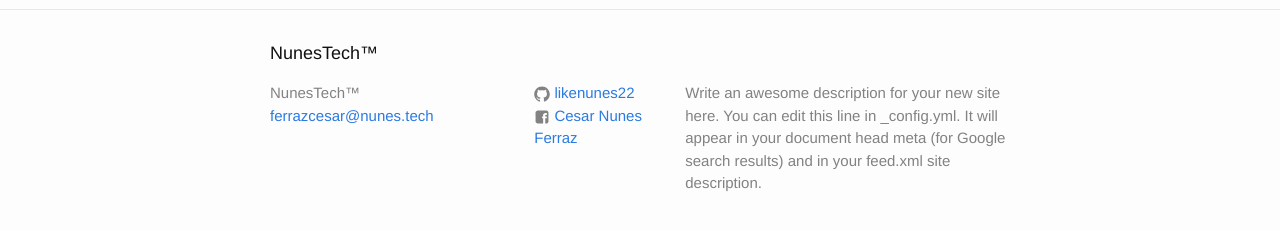
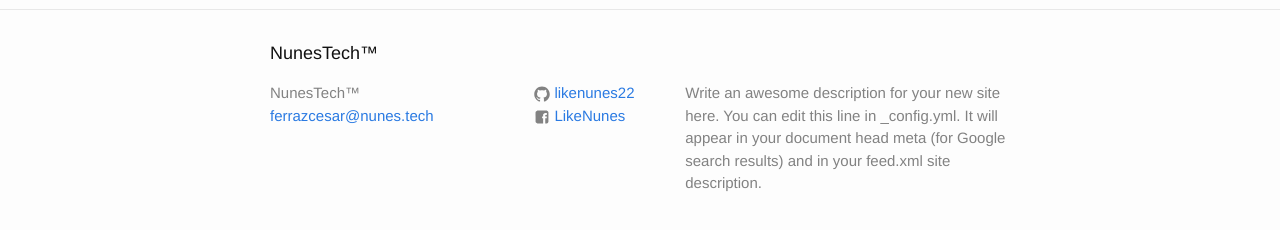
Before and after one commit to likenunes22/likenunes22.github.io, a Jekyll site: the page built from index.html, in a window 1280 px wide. Shown: the part 287-517 px from the top of the page. Built offline with Jekyll 4.4.1, drawn with Linux system fonts in a browser that asks for light colours.

Commit message:
Update _config.yml

```diff
--- a/_config.yml
+++ b/_config.yml
@@ -15,5 +15,5 @@ description: > # this means to ignore newlines until "baseurl:"
 baseurl: "" # the subpath of your site, e.g. /blog
 url: "http://nunestech.com" # the base hostname & protocol for your site
 twitter_username:
-facebook_username: Cesar Nunes Ferraz
+facebook_username: LikeNunes
 github_username:  likenunes22
```
